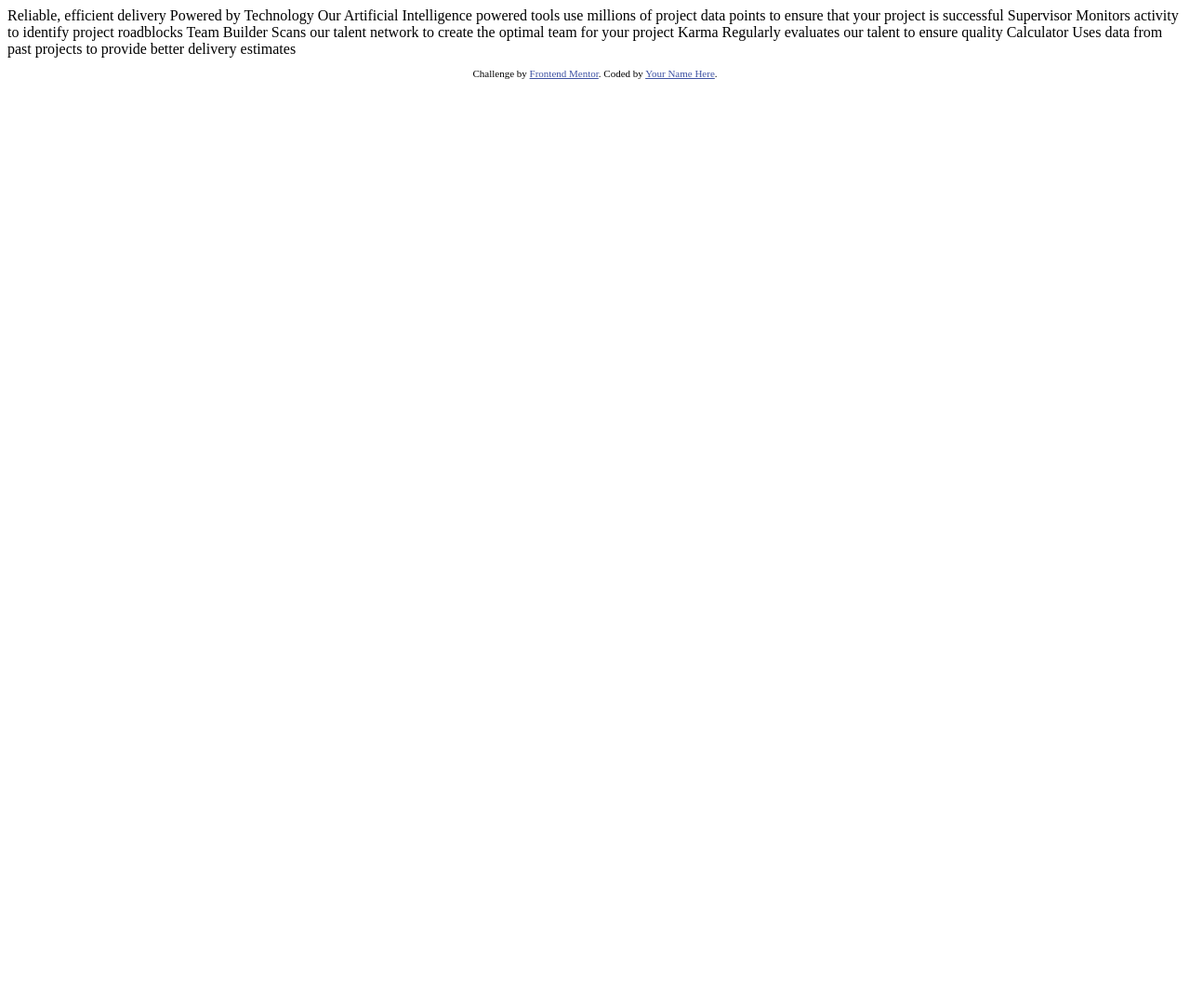
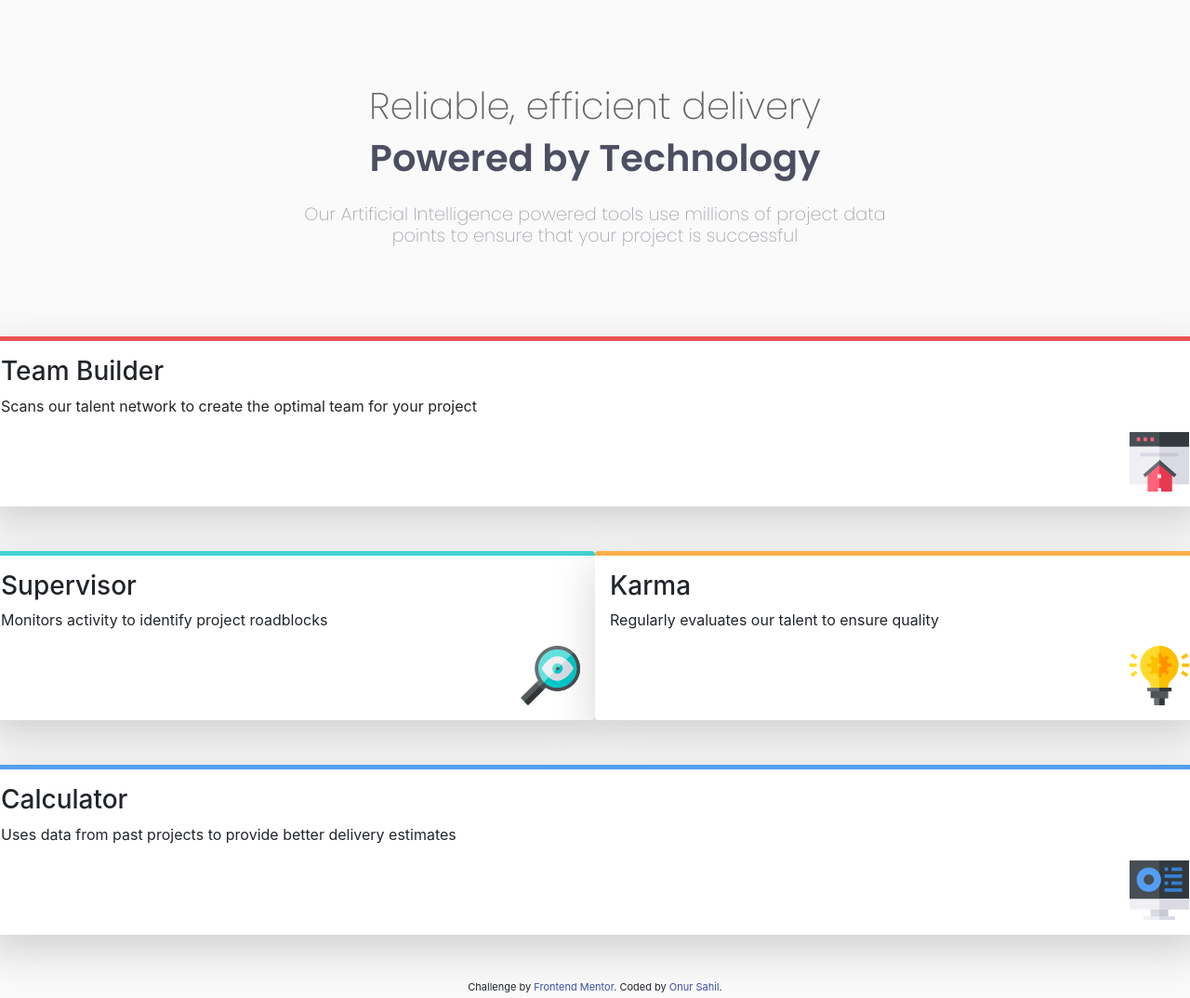
Before and after one commit to onursahill/four_card_feature_section, a plain HTML site: page index.html in a window 1280 px wide. Shown: the whole page at 93% size. Before the commit the page ends 800 px from the top, so only its background shows below. Drawn offline with nearby package versions, Linux system fonts and the light colour scheme.

Commit message:
Bootstrap HTML and general css
- Added bootstrap grid system, gave related classes
- Added shadows to boxes
- Changed top border color of each box
- Added related images inside the boxes

```diff
--- /dev/null
+++ b/css/styles.css
@@ -0,0 +1,54 @@
+body{
+    background-color: #fafafa;
+}
+
+
+
+/* TITLE SECTION */
+
+#title{
+    font-family: "Poppins", sans-serif;
+    text-align: center;
+    padding: 7% 15%;
+}
+
+.upper-title{
+    font-weight: 200;
+    font-size: 2.5rem;
+    color: hsl(240, 1%, 40%);
+}
+
+.middle-title{
+    font-size: 2.5rem;
+    font-weight: 600;
+    color:hsl(234, 12%, 34%);
+}
+
+.lower-title{
+    margin-top: 25px;
+    font-weight: 200;
+    color: hsl(229, 6%, 66%);
+    font-size: 1.2rem;
+}
+
+
+
+.team-builder{
+    border-top: 5px solid hsl(0, 78%, 62%);
+}
+
+.supervisor{
+    border-top: 5px solid hsl(180, 62%, 55%);
+}
+
+.karma{
+    border-top: 5px solid hsl(34, 97%, 64%);
+}
+
+.calculator{
+    border-top: 5px solid hsl(212, 86%, 64%);
+}
+
+img{
+    float: right;
+}
--- a/index.html
+++ b/index.html
@@ -5,8 +5,11 @@
   <meta name="viewport" content="width=device-width, initial-scale=1.0"> <!-- displays site properly based on user's device -->
 
   <link rel="icon" type="image/png" sizes="32x32" href="./images/favicon-32x32.png">
+  <link href="https://fonts.googleapis.com/css?family=Poppins:100,200,400,600&display=swap" rel="stylesheet">
+  <link rel="stylesheet" href="https://stackpath.bootstrapcdn.com/bootstrap/4.4.1/css/bootstrap.min.css" integrity="sha384-Vkoo8x4CGsO3+Hhxv8T/Q5PaXtkKtu6ug5TOeNV6gBiFeWPGFN9MuhOf23Q9Ifjh" crossorigin="anonymous">
+  <link rel='stylesheet' href='css/styles.css'>
 
-  <title>Frontend Mentor | Four card feature section</title>
+  <title>Four Card Feature Section</title>
 
   <!-- Feel free to remove these styles or customise in your own stylesheet 👍 -->
   <style>
@@ -16,30 +19,66 @@
 </head>
 <body>
 
-  Reliable, efficient delivery
-  Powered by Technology
+  <section id='title'>
+    <h1 class='upper-title'>Reliable, efficient delivery</h1>
+    <h1 class='middle-title'>Powered by Technology</h1>
+    <h3 class='lower-title'>Our Artificial Intelligence powered tools use millions of project data<br> points to ensure that your project is successful</h3>
+  </section>
 
-  Our Artificial Intelligence powered tools use millions of project data points
-  to ensure that your project is successful
+  <div class='row'>
+    <div class='col-lg-12 shadow-lg p-3 mb-5 bg-white rounded team-builder'>
+      <h3>Team Builder</h3>
+      <p>Scans our talent network to create the optimal team for your project</p>
+      <img src='images/icon-team-builder.svg'>
+    </div>
+    <div class='col-lg-6 shadow-lg p-3 mb-5 bg-white rounded supervisor'>
+      <h3>Supervisor</h3>
+      <p>Monitors activity to identify project roadblocks</p>
+      <img src='images/icon-supervisor.svg'>
+    </div>
+    <div class='col-lg-6 shadow-lg p-3 mb-5 bg-white rounded karma'>
+      <h3>Karma</h3>
+      <p>Regularly evaluates our talent to ensure quality</p>
+      <img src='images/icon-karma.svg'>
+    </div>
+    <div class='col shadow-lg p-3 mb-5 bg-white rounded calculator'>
+      <h3>Calculator</h3>
+      <p>Uses data from past projects to provide better delivery estimates</p>
+      <img src='images/icon-calculator.svg'>
+    </div>
+  </div>
+
+
+
+
+
+  <!--
+  Team Builder
+  Scans our talent network to create the optimal team for your project
+
 
   Supervisor
   Monitors activity to identify project roadblocks
-
-  Team Builder
-  Scans our talent network to create the optimal team for your project
 
   Karma
   Regularly evaluates our talent to ensure quality
 
   Calculator
   Uses data from past projects to provide better delivery estimates
+ -->
 
 
-  <footer>
+
+  <footer id='footer-section'>
     <p class="attribution">
       Challenge by <a href="https://www.frontendmentor.io?ref=challenge" target="_blank">Frontend Mentor</a>.
-      Coded by <a href="#">Your Name Here</a>.
+      Coded by <a href="github.com/onursahill">Onur Sahil</a>.
     </p>
   </footer>
+
+  <script src="https://kit.fontawesome.com/c407f42f94.js" crossorigin="anonymous"></script>
+  <script src="https://code.jquery.com/jquery-3.4.1.slim.min.js" integrity="sha384-J6qa4849blE2+poT4WnyKhv5vZF5SrPo0iEjwBvKU7imGFAV0wwj1yYfoRSJoZ+n" crossorigin="anonymous"></script>
+  <script src="https://cdn.jsdelivr.net/npm/popper.js@1.16.0/dist/umd/popper.min.js" integrity="sha384-Q6E9RHvbIyZFJoft+2mJbHaEWldlvI9IOYy5n3zV9zzTtmI3UksdQRVvoxMfooAo" crossorigin="anonymous"></script>
+  <script src="https://stackpath.bootstrapcdn.com/bootstrap/4.4.1/js/bootstrap.min.js" integrity="sha384-wfSDF2E50Y2D1uUdj0O3uMBJnjuUD4Ih7YwaYd1iqfktj0Uod8GCExl3Og8ifwB6" crossorigin="anonymous"></script>
 </body>
 </html>
```
